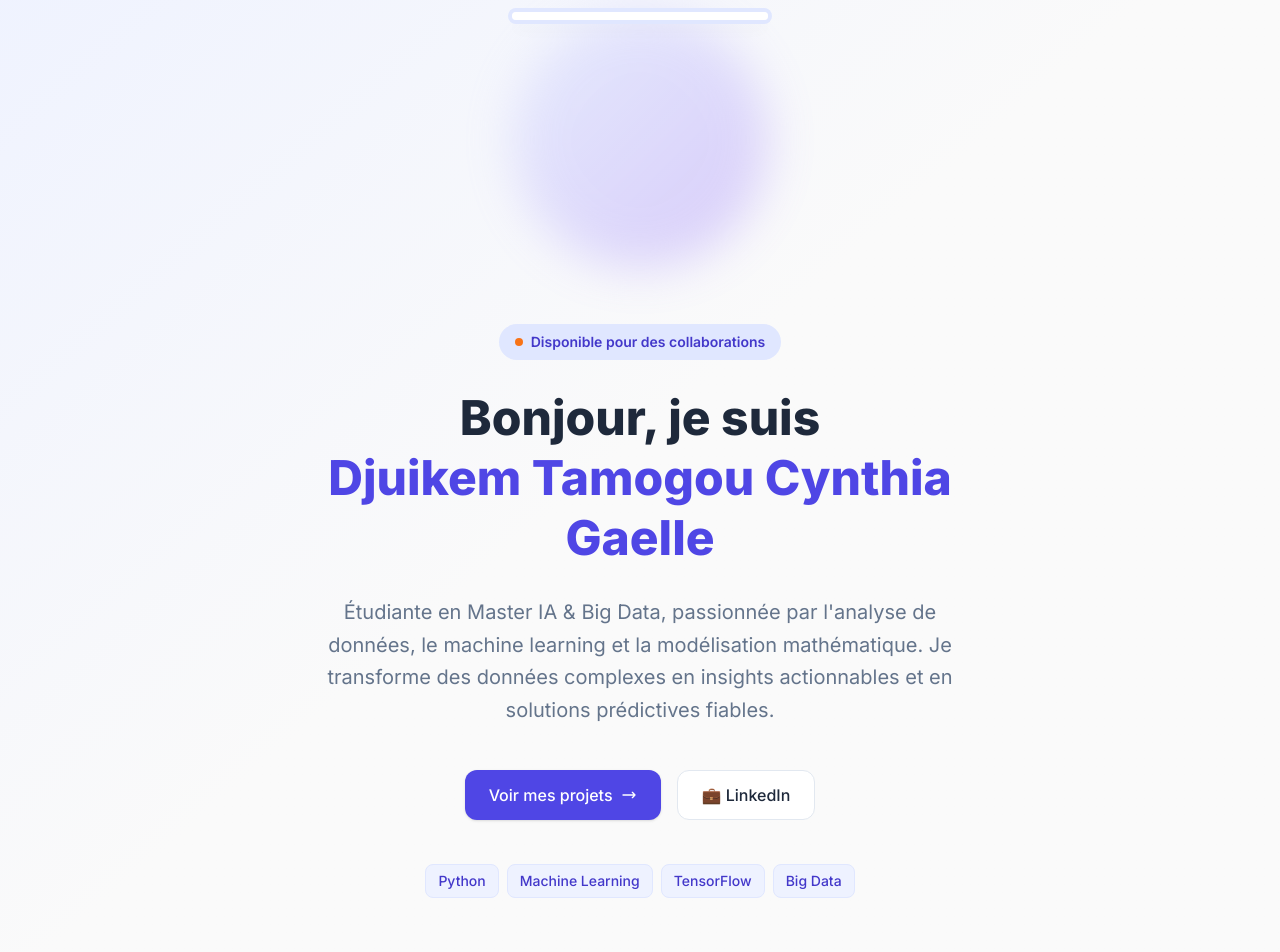
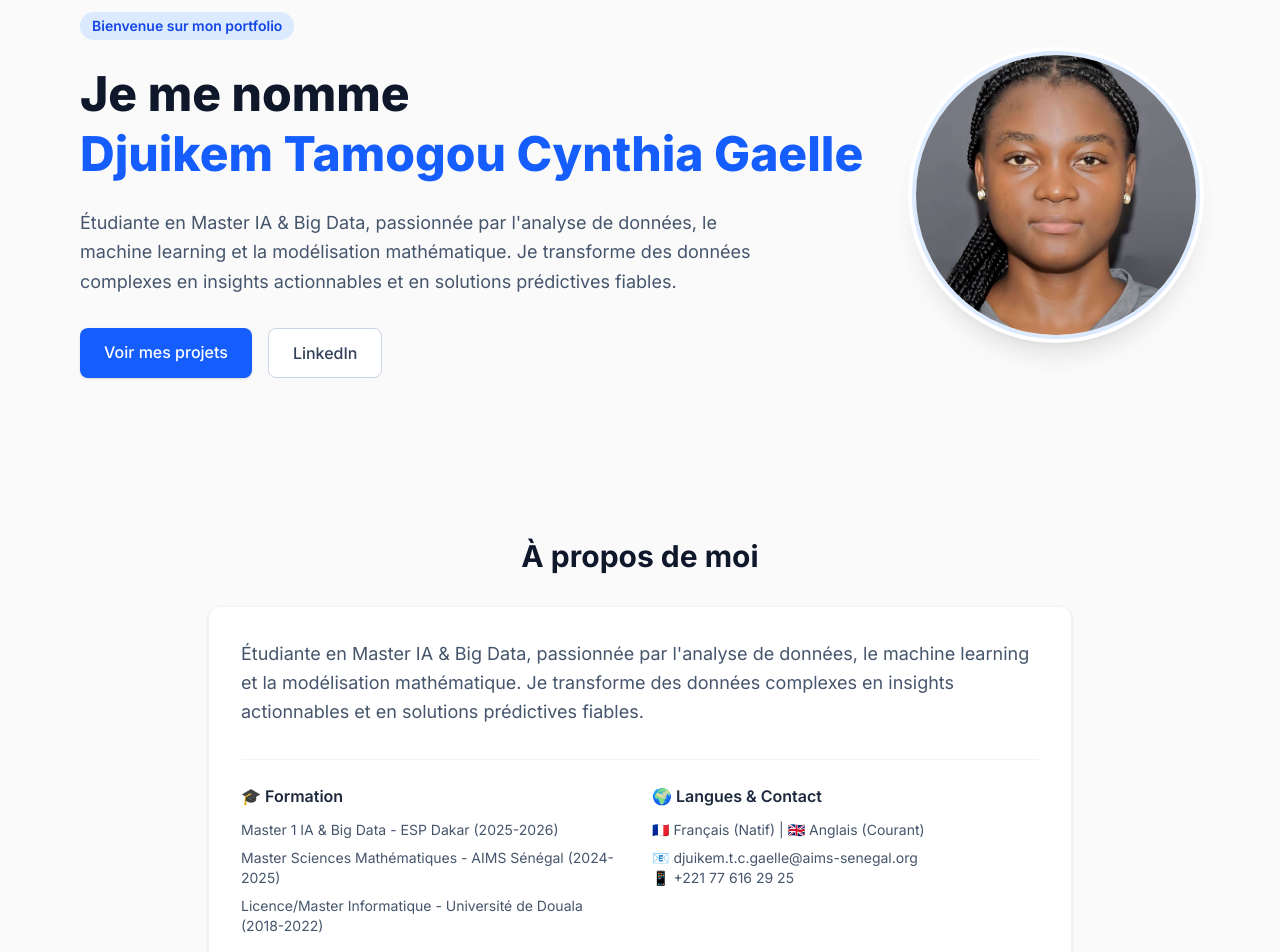
Before and after one commit to Djuikem/portfolio-cynthia, a Next.js app: page / in a window 1280 px wide. Shown: the part 180-1132 px from the top of the page. Built offline with nearby package versions, Linux system fonts and the light colour scheme.

Commit message:
Fix: use native Tailwind utilities for colors V1

```diff
--- a/src/components/sections/HeroSection.tsx
+++ b/src/components/sections/HeroSection.tsx
@@ -1,3 +1,4 @@
+// src/components/sections/HeroSection.tsx
 import Image from "next/image";
 import { PORTFOLIO_DATA } from "@/data/portfolio";
 
@@ -5,77 +6,49 @@ export default function HeroSection() {
   const { personal } = PORTFOLIO_DATA;
 
   return (
-    <section className="relative pt-24 pb-16 sm:pt-32 sm:pb-24 px-4 overflow-hidden">
-      {/* Dégradé subtil en arrière-plan */}
-      <div className="absolute inset-0 bg-gradient-to-br from-primary-50 via-background to-background pointer-events-none" />
-
-      <div className="relative max-w-5xl mx-auto flex flex-col items-center gap-10 sm:gap-14 text-center">
+    <section className="pt-32 pb-20 px-4 max-w-6xl mx-auto flex flex-col-reverse md:flex-row items-center gap-10 text-center md:text-left">
+      {/* Texte */}
+      <div className="flex-1 space-y-6">
+        <span className="inline-block py-1 px-3 rounded-full bg-blue-100 text-blue-700 text-sm font-semibold">
+          Bienvenue sur mon portfolio
+        </span>
+        <h1 className="text-4xl md:text-5xl font-extrabold text-slate-900 leading-tight">
+          Je me nomme <br />
+          <span className="text-blue-600">{personal.name}</span>
+        </h1>
+        <p className="text-lg text-slate-600 max-w-2xl mx-auto md:mx-0 leading-relaxed">
+          {personal.bio}
+        </p>
+        <div className="flex flex-wrap justify-center md:justify-start gap-4 pt-2">
+          <a
+            href="#projects"
+            className="px-6 py-3 bg-blue-600 text-white rounded-lg font-medium hover:bg-blue-700 transition shadow-sm"
+          >
+            Voir mes projets
+          </a>
+          <a
+            href={personal.linkedin}
+            target="_blank"
+            rel="noopener noreferrer"
+            className="px-6 py-3 bg-white text-slate-700 border border-slate-300 rounded-lg font-medium hover:bg-slate-50 transition"
+          >
+            LinkedIn
+          </a>
+        </div>
+      </div>
 
       {/* Photo de profil */}
-        <div className="flex-shrink-0 order-1">
-          <div className="relative w-40 h-40 sm:w-52 sm:h-52 md:w-64 md:h-64 mx-auto">
-            <div className="absolute inset-0 rounded-full bg-gradient-to-br from-primary-200 to-secondary-500 opacity-30 blur-xl" />
-            <div className="relative rounded-full overflow-hidden border-4 border-white shadow-lg ring-4 ring-primary-100">
+      <div className="flex-shrink-0">
+        <div className="relative w-56 h-56 md:w-72 md:h-72 rounded-full overflow-hidden border-4 border-blue-100 shadow-xl ring-4 ring-white">
           <Image
             src={personal.profileImage}
             alt={`Photo de profil de ${personal.name}`}
             fill
             className="object-cover"
-                priority
-                sizes="(max-width: 640px) 160px, (max-width: 768px) 208px, 256px"
-                style={{ objectPosition: 'center 20%' }}
+            priority // Charge l'image en priorité car elle est au-dessus de la ligne de flottaison
+            sizes="(max-width: 768px) 100vw, 50vw"
+            style={{ objectPosition: 'center 25%' }}
           />
-            </div>
-          </div>
-        </div>
-
-        {/* Contenu texte */}
-        <div className="flex-1 order-2 space-y-5 sm:space-y-7 max-w-3xl">
-          <span className="inline-flex items-center gap-2 py-2 px-4 rounded-full bg-primary-100 text-primary-700 text-sm font-semibold">
-            <span className="w-2 h-2 rounded-full bg-accent-500 animate-pulse" />
-            Disponible pour des collaborations
-          </span>
-
-          <h1 className="text-3xl sm:text-4xl md:text-5xl font-extrabold text-text-primary leading-tight">
-            Bonjour, je suis <br />
-            <span className="text-primary-600">
-              {personal.name}
-            </span>
-          </h1>
-
-          <p className="text-lg sm:text-xl text-text-secondary leading-relaxed max-w-2xl mx-auto">
-            {personal.bio}
-          </p>
-
-          {/* Boutons */}
-          <div className="flex flex-col sm:flex-row justify-center gap-4 pt-4">
-            <a
-              href="#projects"
-              className="inline-flex items-center justify-center gap-2 px-6 py-3 bg-primary-600 text-white rounded-xl font-medium hover:bg-primary-700 shadow-sm hover:shadow-lg active:scale-95 transition-all duration-200"
-            >
-              Voir mes projets
-              <svg className="w-4 h-4" fill="none" stroke="currentColor" viewBox="0 0 24 24">
-                <path strokeLinecap="round" strokeLinejoin="round" strokeWidth={2} d="M17 8l4 4m0 0l-4 4m4-4H3" />
-              </svg>
-            </a>
-            <a
-              href={personal.linkedin}
-              target="_blank"
-              rel="noopener noreferrer"
-              className="inline-flex items-center justify-center gap-2 px-6 py-3 bg-background-card text-text-primary border border-border rounded-xl font-medium hover:bg-primary-50 hover:border-primary-300 hover:text-primary-700 active:scale-95 transition-all duration-200"
-            >
-              💼 LinkedIn
-            </a>
-          </div>
-
-          {/* Badges compétences */}
-          <div className="flex flex-wrap justify-center gap-2 pt-4">
-            {["Python", "Machine Learning", "TensorFlow", "Big Data"].map((skill) => (
-              <span key={skill} className="px-3 py-1.5 bg-primary-50 text-primary-700 text-sm font-medium rounded-lg border border-primary-100">
-                {skill}
-              </span>
-            ))}
-          </div>
         </div>
       </div>
     </section>
```
Lines whose indentation alone changed are shown as unchanged.
